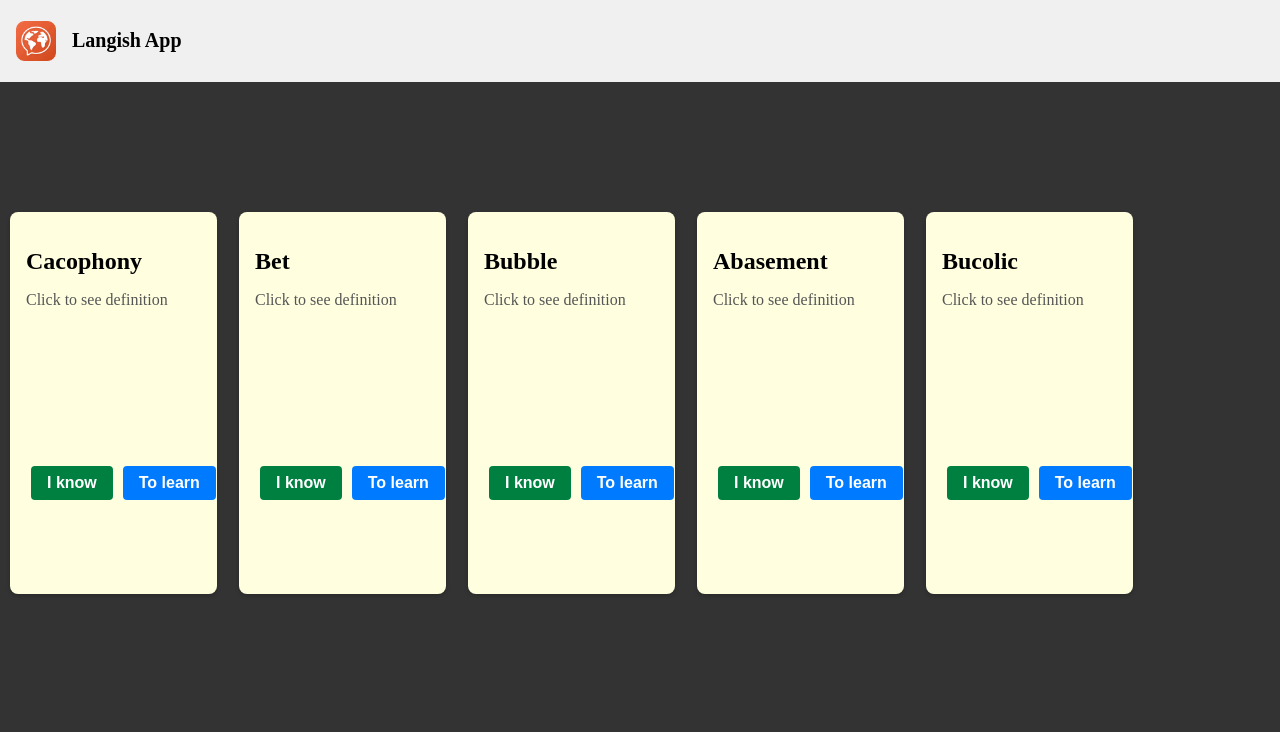
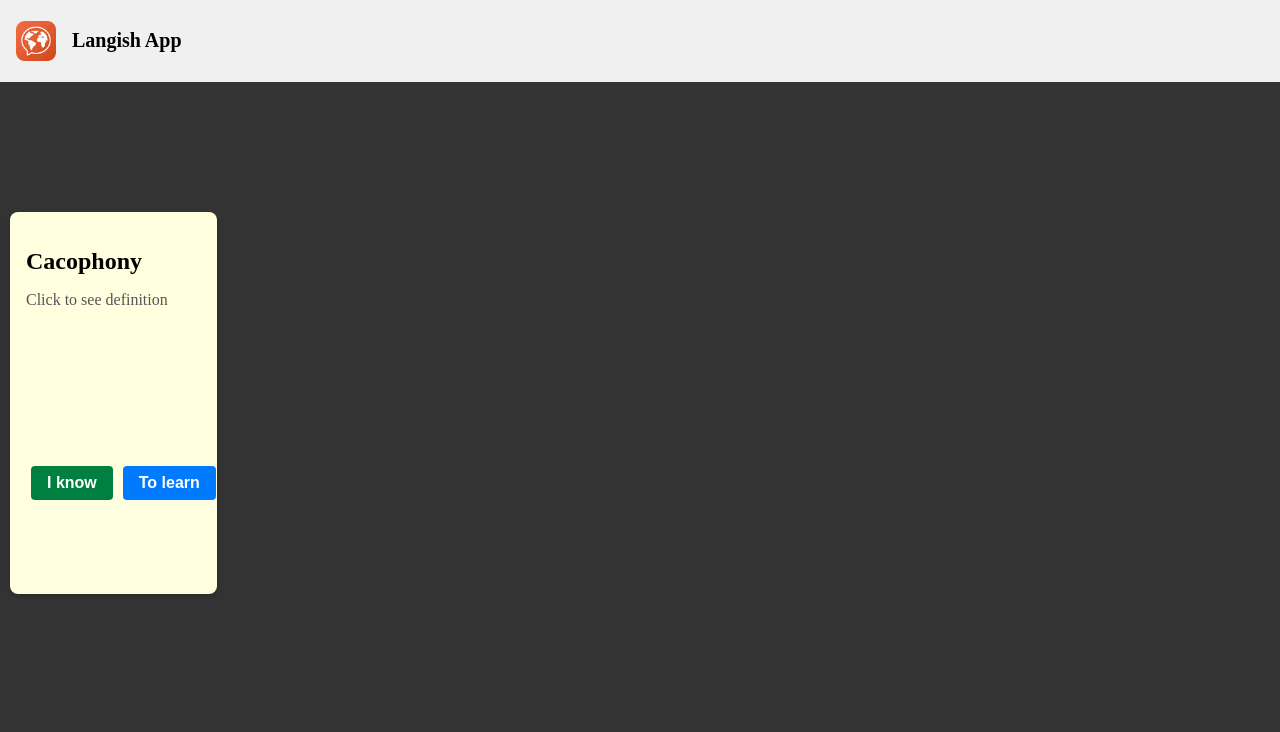
Before and after one commit to breznovic/langish, a React (Vite) app: page /cards in a window 1280 px wide. Shown: the top 732 px of the page. Built offline with nearby package versions, Linux system fonts and the light colour scheme.

Commit message:
One card definition

```diff
--- a/src/components/Cards/Cards.tsx
+++ b/src/components/Cards/Cards.tsx
@@ -3,7 +3,8 @@ import { Card } from "./Card/Card";
 import { RootState } from "../../store/store";
 import s from "./Cards.module.css";
 import Header from "../Header/Header";
-import { useMemo, useState } from "react";
+import { useMemo, useRef, useState } from "react";
+import { WordType } from "../../store/englishWords";
 
 const Cards = () => {
   const wordsForLearning = useSelector(
@@ -16,8 +17,8 @@ const Cards = () => {
     .slice()
     .sort(() => Math.random() - 0.5);
 
-  const selectedWords = useMemo(
-    () => shuffledWords.slice(0, 8),
+  const selectedWords: WordType[] = useMemo(
+    () => shuffledWords.slice(0, 1),
     [shuffledWords]
   );
 
@@ -25,24 +26,20 @@ const Cards = () => {
     setCardsBackSide(!cardsBackSide);
   };
 
-  let cardsWithDefinition = selectedWords.map((w) => (
+  const initialWordRef = useRef(selectedWords[0]?.word);
+
+  const initialDefinitionRef = useRef<string>(selectedWords[0]?.definition);
+
+  let cards = selectedWords.map((w) => (
     <div key={w.id} className={s.cardWrapper}>
       <Card
         id={w.id}
-        word={w.word}
-        definition={w.definition}
-        reverseCard={() => reverseCard(w.id)}
-        isFlipped={!cardsBackSide}
-      />
-    </div>
-  ));
-
-  let learningCards = selectedWords.map((w) => (
-    <div key={w.id} className={s.cardWrapper}>
-      <Card
-        id={w.id}
-        word={w.word}
-        definition="Click to see definition"
+        word={initialWordRef.current}
+        definition={
+          cardsBackSide
+            ? "Click to see definition"
+            : initialDefinitionRef.current
+        }
         reverseCard={() => reverseCard(w.id)}
         isFlipped={!cardsBackSide}
       />
@@ -52,9 +49,7 @@ const Cards = () => {
   return (
     <div>
       <Header />
-      <div className={s.container}>
-        {cardsBackSide ? learningCards : cardsWithDefinition}
-      </div>
+      <div className={s.container}>{cards}</div>
     </div>
   );
 };
```
